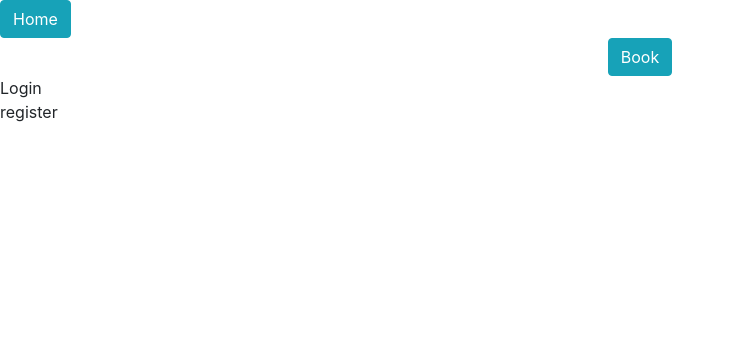
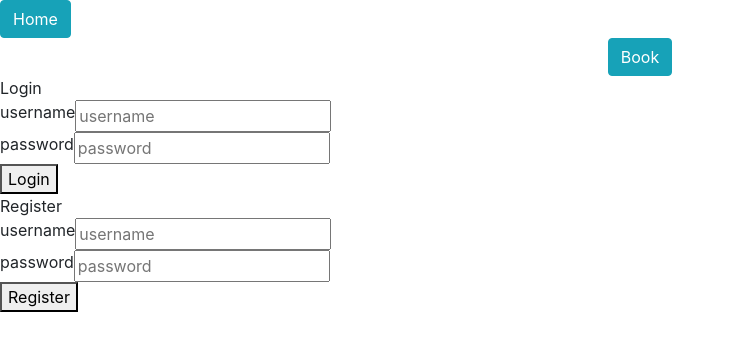
Before and after one commit to yidahc/new_inkPlace, a React app: page / in a window 1280 px wide. Shown: the top 350 px of the page, without its empty margins (0-735 px from the left). Built offline with nearby package versions, Linux system fonts and the light colour scheme; the HTML template or start-up script is replaced by a standard one.

Commit message:
changes to the login form

```diff
--- a/client/src/App.jsx
+++ b/client/src/App.jsx
@@ -10,7 +10,10 @@ import axios from 'axios';
 class App extends Component {
   constructor(props) {
     super(props);
-
+    this.state = {
+      isLoginOpen: true,
+      isRegisterOpen: false
+    };
   }
 
   render() {
@@ -18,12 +21,14 @@ class App extends Component {
 
       <BrowserRouter>
         <div >
+
           <Navigation />
 
 
             <Switch>
-              <Route exact path="/" render={(props) => <Home {...props} />
-            } />
+              <Route exact path="/" component={Home}
+              />
+
               <Route path="/book" component={Book} />
             </Switch>
         </div>
--- a/client/src/Components/Home.jsx
+++ b/client/src/Components/Home.jsx
@@ -1,5 +1,7 @@
 import React from 'react';
 import ReactDom from 'react-dom';
+import LoginBox from './LoginBox.js';
+import Register from './Register.js'
 
 class Home extends React.Component {
     constructor(props){
@@ -9,16 +11,19 @@ class Home extends React.Component {
     submitLogin(e) {
 
     }
+    submitRegister(e) {
+
+    }
     render(){
         return (
           <div className="root-container">
 
           <div className="box-controller">
           <div className="controller">
-            Login
+            <LoginBox />
           </div>
           <div className="controller">
-            register
+            <Register />
           </div>
           </div>
           <div className="box-container">
@@ -28,69 +33,4 @@ class Home extends React.Component {
         )}
     }
 
-    class LoginBox extends React.Component {
-      constructor(props) {
-        super(props);
-        this.state = {  };
-      }
-
-      render() {
-        return(
-          <div className="inner-container">
-           <div className="header">
-          Login
-          </div>
-          <div className="box">
-          <div className="input-group">
-          <label htmlFor="userName"> username</label>
-          <input type="text" name="username" className="login-input" placeholder="username"/>
-          </div>
-
-          <div className="input-group">
-          <label htmlFor="password">password</label>
-          <input type="text" name="password" classNAme="login-input" placeholder="password"/>
-          </div>
-          <button type="button" className="login-btn" onClick={this.submitLogin.bind(this)}>Login</button>
-          </div>
-
-          </div>
-        )
-      }
-    }
-
-
-
-
-     class Register extends  React.Component {
-      constructor(props) {
-        super(props);
-        this.state = {};
-      }
-      submitRegister(e) {
-
-      }
-      render() {
-        return(
-          <div className="inner-container">
-          <div className="header">
-          Register
-          </div>
-          <div className="box">
-          <div className="input-group">
-          <label htmlFor="userName">username</label>
-          <input type="text" name="username" placeholder="username"/>
-          </div>
-
-          <div className="input-group">
-          <label htmlFor="password"> password</label>
-          <input type="text" name="password" placeholder="passweord"/>
-          </div>
-          <button type="button" className="login-btn" onClick={this.submitRegister.bind(this)}>Register</button>
-          </div>
-
-          </div>
-        )
-      }
-    }
-
 export default Home;
--- /dev/null
+++ b/client/src/Components/LoginBox.js
@@ -0,0 +1,36 @@
+
+import React from 'react';
+class LoginBox extends React.Component {
+  constructor(props) {
+    super(props);
+    this.state = {  };
+  }
+  submitLogin(e) {
+
+  }
+
+  render() {
+    return(
+      <div className="inner-container">
+       <div className="header">
+      Login
+      </div>
+      <div className="box">
+      <div className="input-group">
+      <label htmlFor="userName"> username</label>
+      <input type="text" name="username" className="login-input" placeholder="username"/>
+      </div>
+
+      <div className="input-group">
+      <label htmlFor="password">password</label>
+      <input type="text" name="password" className="login-input" placeholder="password"/>
+      </div>
+      <button type="button" className="login-btn" onClick={this.submitLogin.bind(this)}>Login</button>
+      </div>
+
+      </div>
+    )
+  }
+}
+
+export default LoginBox;
--- /dev/null
+++ b/client/src/Components/Register.js
@@ -0,0 +1,35 @@
+import React from 'react';
+
+    class Register extends  React.Component {
+      constructor(props) {
+        super(props);
+        this.state = {};
+      }
+      submitRegister(e) {
+
+      }
+      render() {
+        return(
+          <div className="inner-container">
+          <div className="header">
+          Register
+          </div>
+          <div className="box">
+          <div className="input-group">
+          <label htmlFor="userName">username</label>
+          <input type="text" name="username" placeholder="username"/>
+          </div>
+
+          <div className="input-group">
+          <label htmlFor="password"> password</label>
+          <input type="text" name="password" placeholder="password"/>
+          </div>
+          <button type="button" className="login-btn" onClick={this.submitRegister.bind(this)}>Register</button>
+          </div>
+
+          </div>
+        )
+      }
+    }
+
+    export default Register;
```
